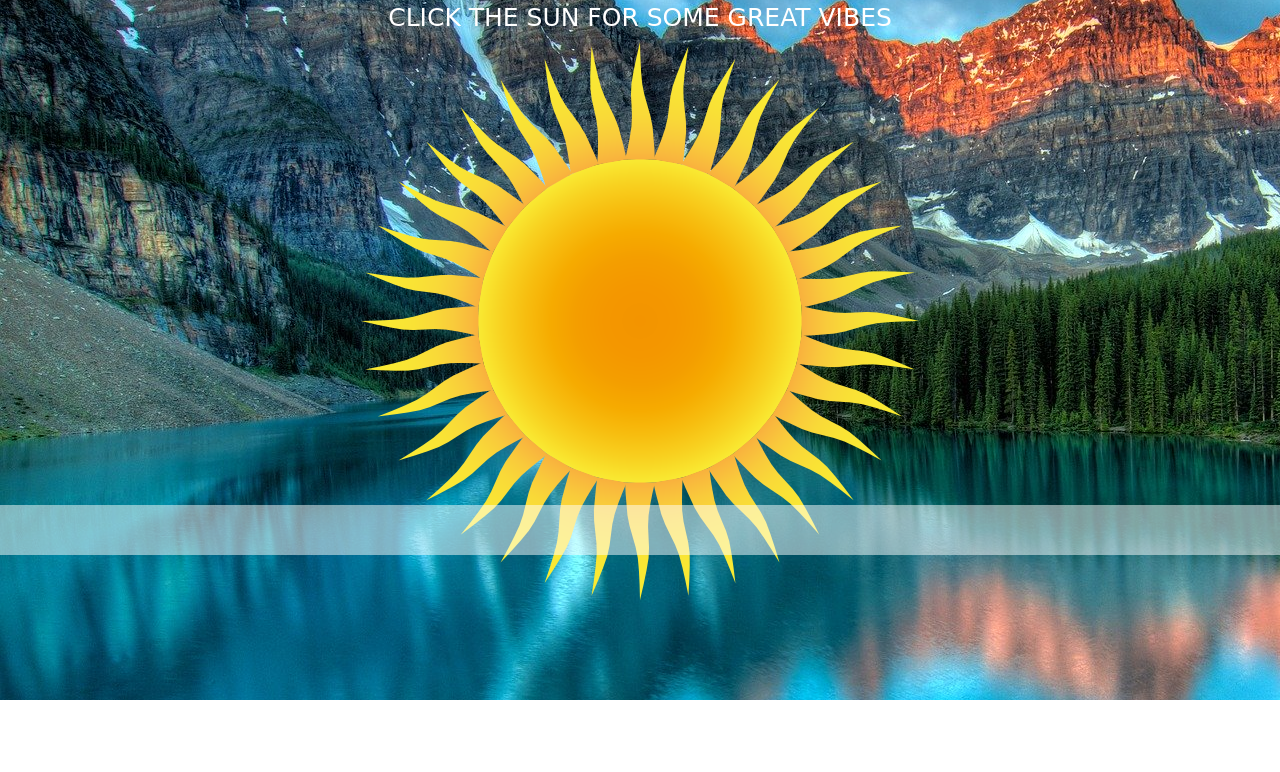
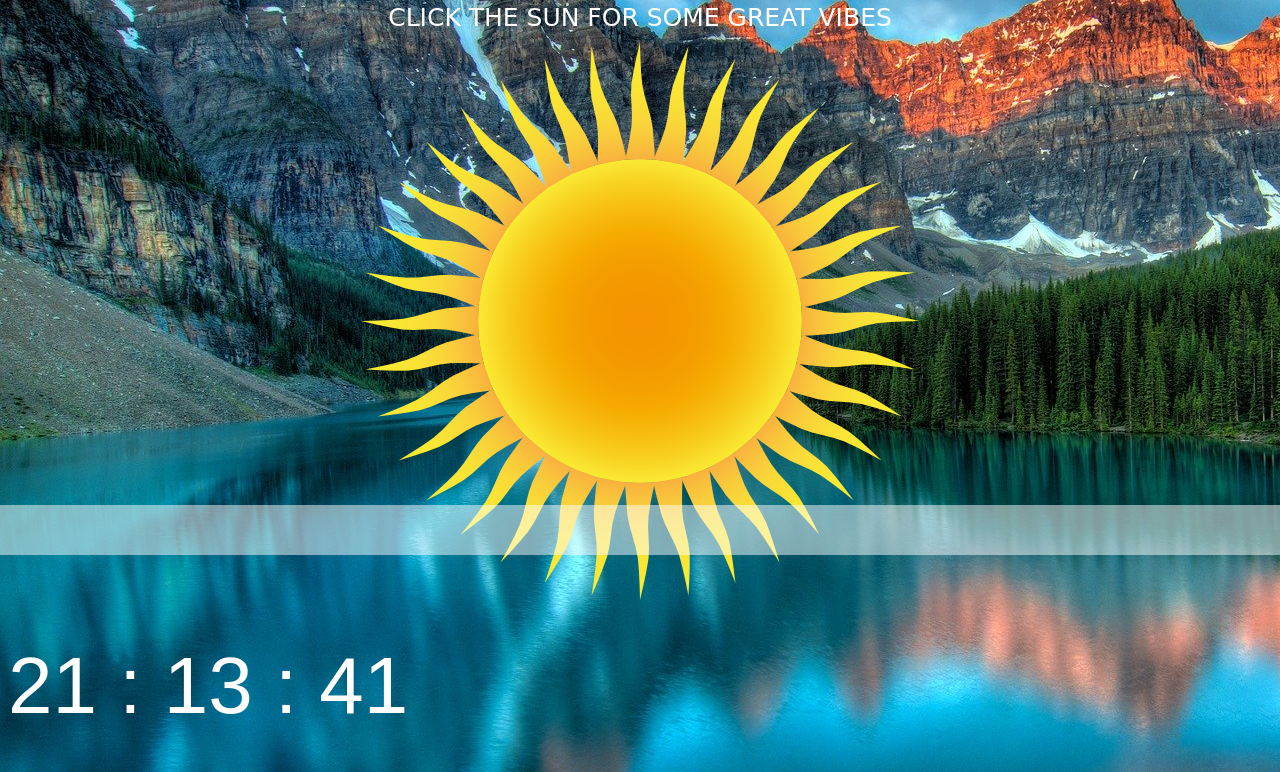
Before and after one commit to braddonako/ahaha, a website: page index.html in a window 1280 px wide. Shown: the part 245-1017 px from the top of the page. Before the commit the page ends 945 px from the top, so only its background shows below. Drawn offline with nearby package versions, Linux system fonts and the light colour scheme; a web font is replaced by a local one.

Commit message:
appended the iframe to the video section. Clock is staying towards bottom now

```diff
--- a/index.html
+++ b/index.html
@@ -19,7 +19,10 @@
         <div id='iframeHolder'></div>
     </section>
 
-    <div id='clock'></div>
+    <section>
+        <div id='clock'></div>
+    </section>
+
 
     <section class='quotes'>
         <footer id='change'></footer>
--- a/script.js
+++ b/script.js
@@ -15,7 +15,7 @@ $('#btn').click(function(){
         frameborder: "0",
         allow: "accelerometer; autoplay; encrypted-media; gyroscope; picture-in-picture",
         display: 'block'
-    }).appendTo("body")
+    }).appendTo(".video")
     $('#btn').remove();
     console.log('click click')
 })
@@ -51,7 +51,14 @@ function currentTime(){
     let hour = date.getHours();
     let minutes = date.getMinutes();
     let seconds = date.getSeconds();
+    hour = updateTime(hour);
+    minutes = updateTime(minutes);
+    seconds = updateTime(seconds);
+    document.getElementById('clock').innerHTML = hour + ' : ' + minutes + ' : ' + seconds;
+    let t = setTimeout(currentTime, 1000) // setting the timer here
 }
+
+// hour = updateTime(hour)
 
 function updateTime(k){
     if (k < 10){
@@ -61,4 +68,4 @@ function updateTime(k){
     }
 }
 
-console.log(updateTime(4))
+currentTime();
--- a/style.css
+++ b/style.css
@@ -53,3 +53,13 @@ footer {
     height: 50px;
     text-align: center;
 }
+
+#clock {
+    font-family: 'Orbitron', sans-serif;
+    color: white;
+    font-size: 80px;
+    /* text-align: center; */
+    padding-top: 40px;
+    padding-bottom: 40px;
+    position: absolute;
+}
```
